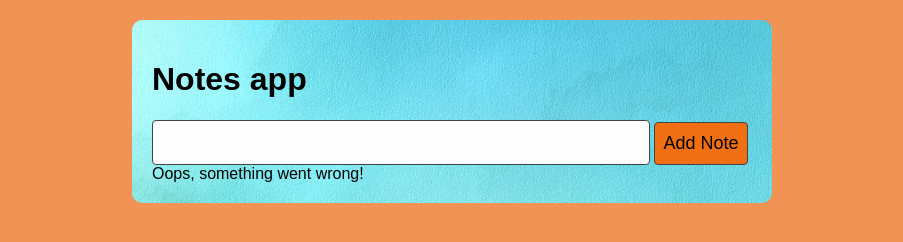
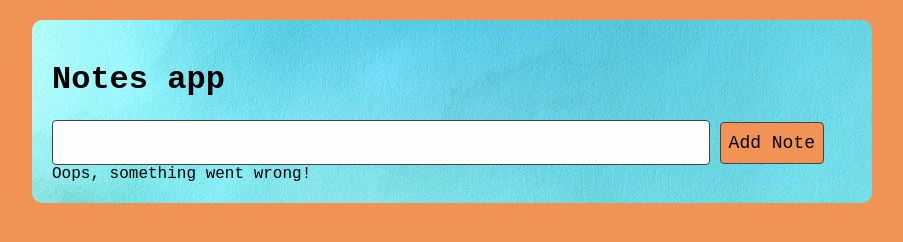
Before and after one commit to veritywong/notes-app, a website with bundled scripts: page index.html in a window 1280 px wide. Shown: the whole page, without its empty margins (188-1091 px from the left). Built offline with nearby package versions, Linux system fonts and the light colour scheme; files whose address does not match are found by name.

Commit message:
css update

```diff
--- a/style.css
+++ b/style.css
@@ -1,5 +1,5 @@
 h1, p, * {
-    font-family: sans-serif;
+    font-family: 'Courier New', Courier, monospace;
     color: 'black';
   }
 
@@ -12,7 +12,7 @@ h1, p, * {
   body {
 
     background-image: url('./assets/background-soft.jpg');
-    width: 600px;
+    width: 800px;
     margin: auto;
     margin-top: 20px;
     padding: 20px;
@@ -34,7 +34,7 @@ h1, p, * {
   }
 
   button {
-    background: #f06f13;
+    background: rgb(240, 147, 85);
     border-radius: 4px;
     padding: 10px 8px;
     border: 1px solid #444;
```
